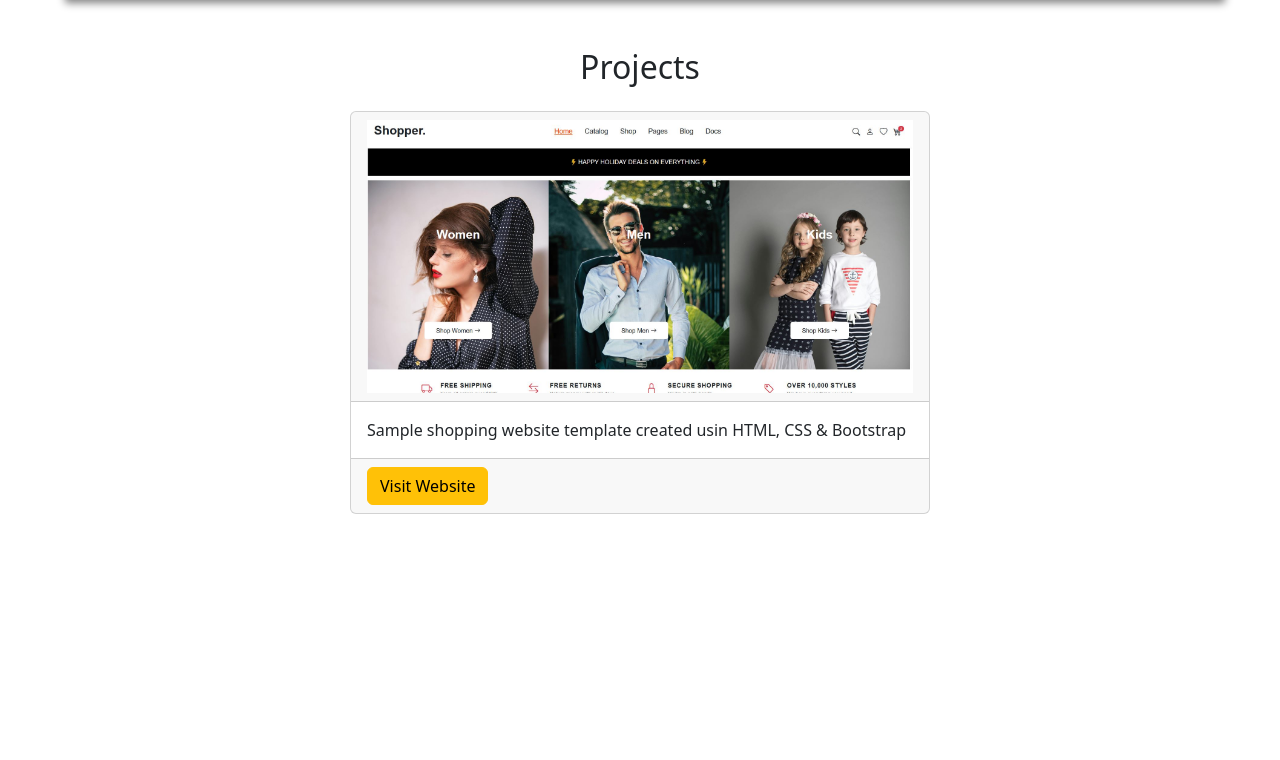
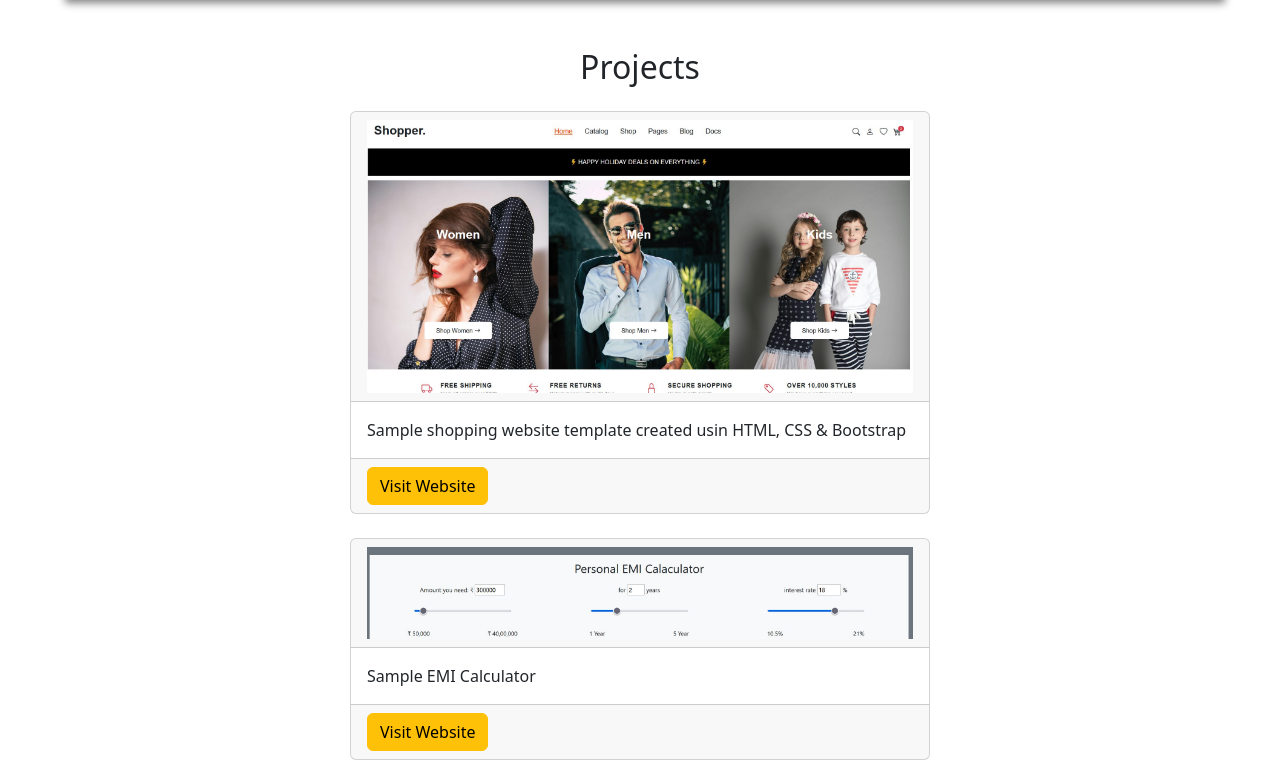
Before and after one commit to VishnuKiran96/myPortfolio, a website: page index.html in a window 1280 px wide. Shown: the part 1445-2205 px from the top of the page. Before the commit the page ends 1959 px from the top, so only its background shows below. Drawn offline with nearby package versions, Linux system fonts and the light colour scheme.

Commit message:
added calculator project

```diff
--- a/index.html
+++ b/index.html
@@ -114,6 +114,17 @@
                     <a href="https://vishnukiran96.github.io/shoppertemplate/" class="btn btn-warning">Visit Website</a>
                 </div>
             </div>
+            <div class="card w-50 mt-4">
+                <div class="card-header">
+                    <img src="./public/images/emi_calculator.JPG" width="100%">
+                </div>
+                <div class="card-body">
+                    Sample EMI Calculator
+                </div>
+                <div class="card-footer">
+                    <a href="https://vishnukiran96.github.io/EMICalculator/" class="btn btn-warning">Visit Website</a>
+                </div>
+            </div>
         </div>
     </section>
 </body>
--- a/src/styles/index.css
+++ b/src/styles/index.css
@@ -87,5 +87,7 @@ nav a:hover{
 .project-items{
     margin-top: 25px;
     display: flex;
+    flex-direction: column;
     justify-content: center;
+    align-items: center;
 }
```
Also changed, not shown: public/images/emi_calculator.JPG (added).
